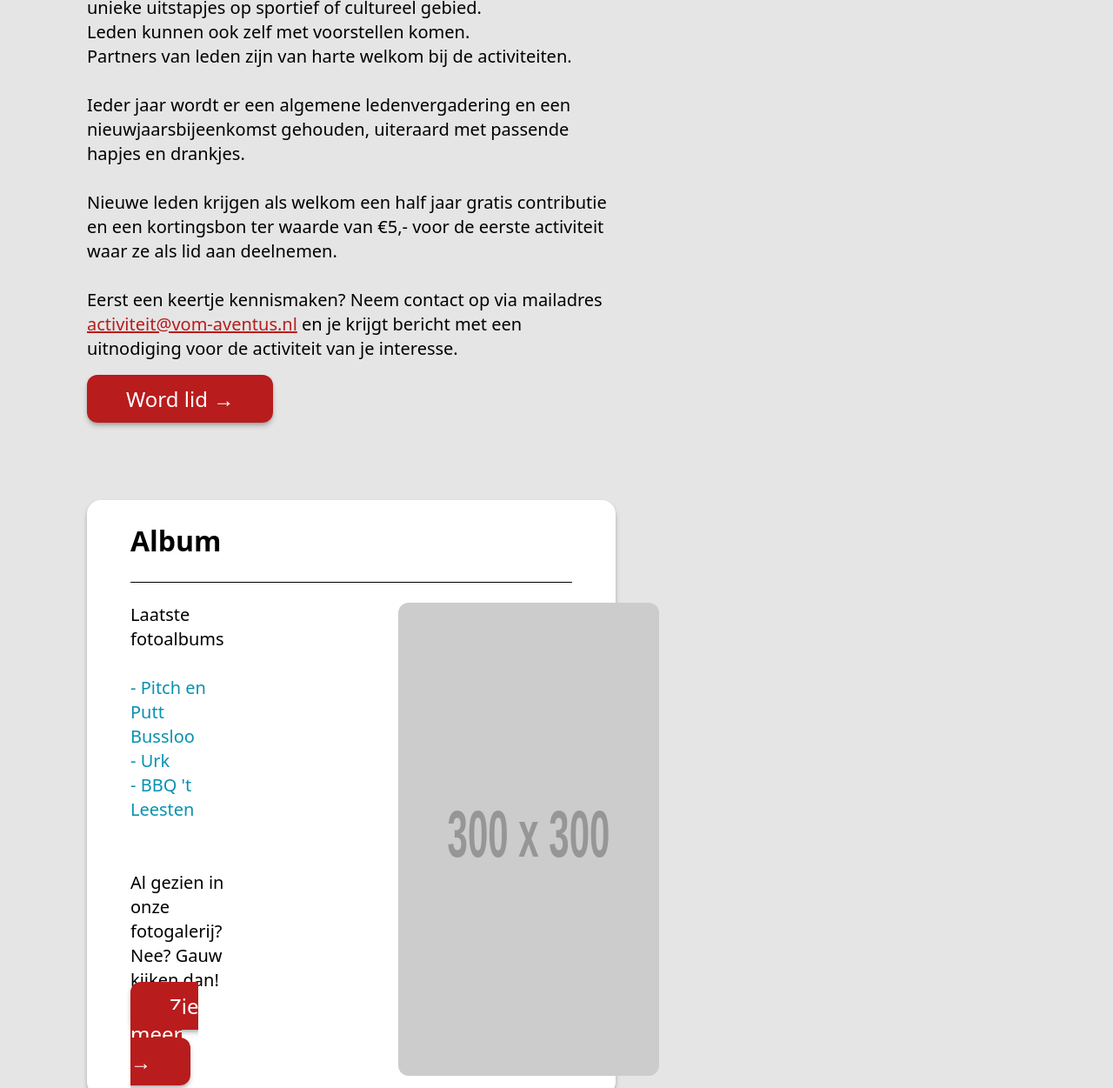
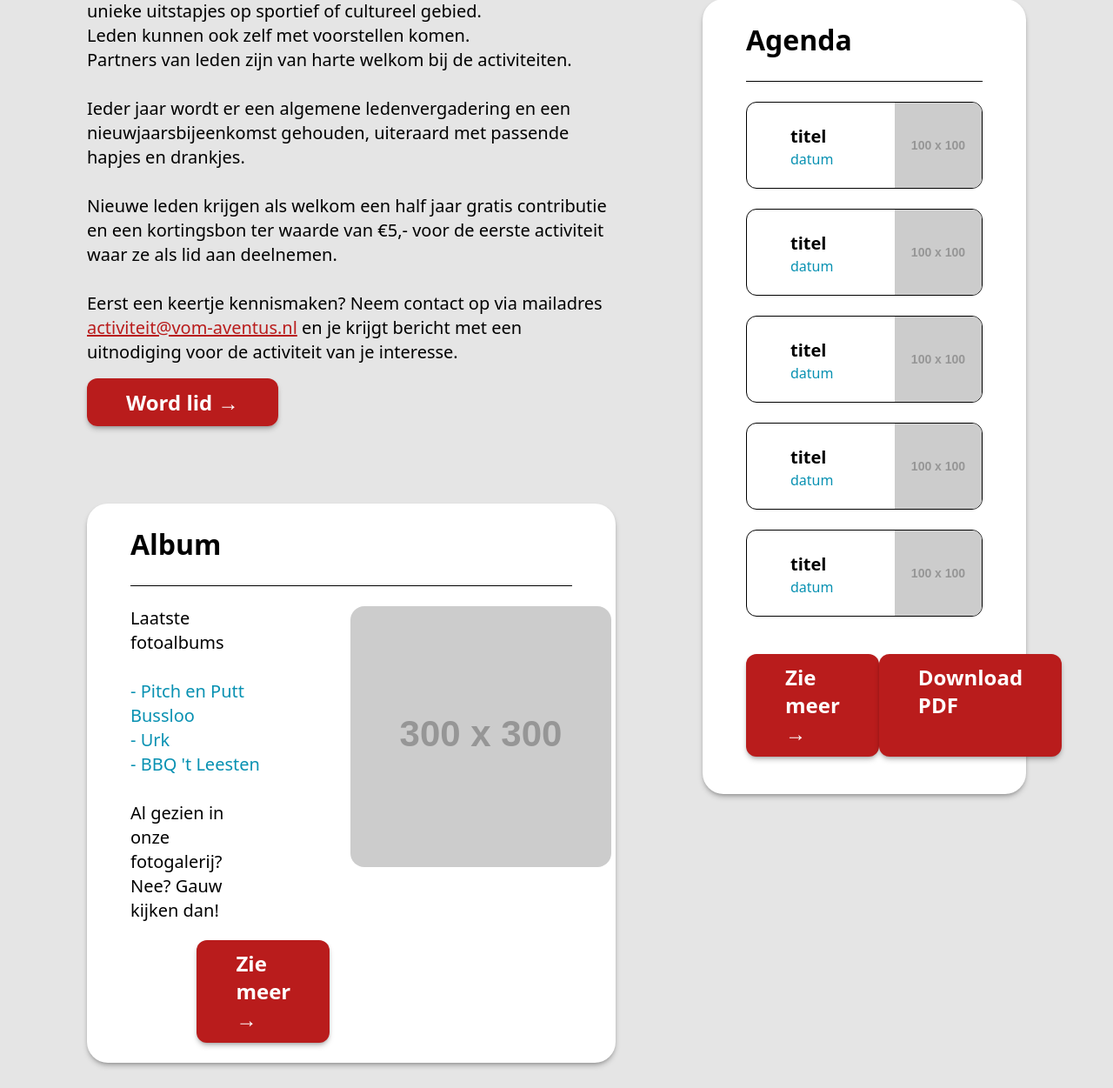
Before and after one commit to Alphix-01/GDW-examen, a plain HTML site: page index.html in a window 1280 px wide. Shown: the part 866-2117 px from the top of the page at 87% size. Drawn offline with nearby package versions, Linux system fonts and the light colour scheme; placeholder pictures from the web are drawn by us.

Commit message:
finished index

```diff
--- a/index.html
+++ b/index.html
@@ -34,13 +34,15 @@
         <a href="/Over-ons.html" class="py-[25px] px-[50px] hover:bg-red-900 focus:bg-red-900">Over Ons</a>
     </div>
 
-    <img src="/Hero-header.jpg" alt="Aventus Apeldoorn, Aventus Deventer, Aventus Zutphen." class="w-screen">
+    <img src="/Hero-header.jpg" alt="Aventus Apeldoorn, Aventus Deventer, Aventus Zutphen." class="w-full">
 
-    <content class="m-[50px] lg:m-[100px] flex flex-col lg:grid lg:grid-cols-5 gap-[50px] lg:gap-[100px]">
+    <content class="m-[50px] lg:m-[100px] flex flex-col lg:grid lg:grid-cols-5 lg:grid-rows-[auto_auto] gap-[50px] lg:gap-[100px]">
 
+        <div class="lg:col-span-3 flex flex-col gap-[100px]">
             <!-- intro text -->
-        <div class="lg:col-span-3">
-            <h1 class="text-[32px] font-bold text-red-700 text-center">Welkom op de site van<br>VOM Aventus<br>Ontmoetingsplaats van en voor oud-medewerkers van Aventus!<br><br></h1>
+            <div class="lg:col-span-3 lg:row-span-1">
+                <h1 class="text-[32px] font-bold text-red-700 text-center">Welkom op de site van<br>VOM Aventus<br>Ontmoetingsplaats van en voor oud-medewerkers van Aventus!</h1>
+                <p class="text-xl text-cyan-600 font-bold text-center">- Samen Aventus herinneringen maken -</p><br>
                 <p class="text-xl">We willen iedereen, die in dienst is geweest bij Aventus en nu met (pre)pensioen is,
                 de mogelijkheid bieden om oud-collega's te ontmoeten en op de hoogte te blijven van de ontwikkelingen bij Aventus.<br><br>
                 We doen dit door activiteiten te organiseren zoals bedrijfsbezoeken, cursussen, lezingen, wandelingen en andere unieke
@@ -51,31 +53,83 @@
                 <a href="mailto:activiteit@vom-aventus.nl" target="_blank" class="text-red-700 underline">activiteit@vom-aventus.nl</a>
                 en je krijgt bericht met een uitnodiging voor de activiteit van je interesse.<br><br>
                 </p>
-            <a href="" class="text-2xl text-white bold bg-red-700 py-[11px] px-[45px] rounded-xl shadow-md shadow-black/25">Word lid →</a>
+                <a href="" class="text-2xl text-white font-bold bg-red-700 py-[11px] px-[45px] rounded-xl shadow-md shadow-black/25">Word lid →</a>
             </div>
 
-        <!-- youtube embed -->
-        <iframe class="lg:col-span-2 w-full h-[340px] rounded-2xl"
-            src="https://www.youtube.com/embed/ScMzIvxBSi4">
-        </iframe>
-
             <!-- Album section -->
-        <div class="lg:col-span-3 bg-white py-[23px] px-[50px] rounded-2xl shadow-md shadow-black/25">
+            <div class="lg:col-span-3 lg:row-start-2 bg-white py-[23px] px-[50px] rounded-3xl shadow-md shadow-black/25">
                 <h1 class="text-[32px] font-bold pb-[23px] border-b border-black">Album</h1>
                 <div class="text-xl mt-[23px] flex flex-row">
-                <div class="mr-[100px]">
+                    <div>
                         <p>Laatste fotoalbums</p><br>
                             <p class="text-xl text-cyan-600">
                             - Pitch en Putt Bussloo<br>
                             - Urk<br>
                             - BBQ 't Leesten<br><br>
-                        </p><br>
+                            </p>
                         <p>Al gezien in onze fotogalerij? Nee? Gauw kijken dan!</p>
-                    <a href="" class="text-2xl text-white bold bg-red-700 py-[11px] px-[45px] rounded-xl shadow-md shadow-black/25 align-center">Zie meer →</a>
+                        <a href="" class="inline-block text-2xl text-white font-bold bg-red-700 py-[11px] px-[45px] ml-[50%] mt-[20px] rounded-xl shadow-md shadow-black/25">Zie meer →</a>
                     </div>
-                <img class="ml-[100px] rounded-xl"src="https://placehold.co/300x300">
+                    <img class="ml-[100px] rounded-2xl w-[300px] h-[300px]" src="https://placehold.co/300x300" alt="cover foto">
+                </div>
+            </div>
+        </div>
+
+        <div class="lg:col-span-2 flex flex-col gap-[100px]">
+            <!-- youtube embed -->
+            <iframe class="lg:col-span-2 lg:col-start-4 lg:row-start-1 w-full h-[340px] rounded-2xl"
+                src="https://www.youtube.com/embed/ScMzIvxBSi4">
+            </iframe>
+
+            <!-- Agenda -->
+            <div class="lg:col-span-2 lg:col-start-4 lg:row-start-2 bg-white py-[23px] px-[50px] rounded-3xl shadow-md shadow-black/25">
+                <h1 class="text-[32px] font-bold pb-[23px] border-b border-black">Agenda</h1>
+
+                <div class="max-h-[100px] mt-[23px] border border-black rounded-xl flex flex-row justify-between overflow-hidden">
+                    <div class="flex flex-col py-[25px] pl-[50px]">
+                        <h1 class="text-xl font-bold">titel</h1>
+                        <p class="text-base text-cyan-600">datum</p>
+                    </div>
+                    <img class="h-[100px] w-[100px]" src="https://placehold.co/100x100" alt="cover foto">
+                </div>
+                <div class="max-h-[100px] mt-[23px] border border-black rounded-xl flex flex-row justify-between overflow-hidden">
+                    <div class="flex flex-col py-[25px] pl-[50px]">
+                        <h1 class="text-xl font-bold">titel</h1>
+                        <p class="text-base text-cyan-600">datum</p>
+                    </div>
+                    <img class="h-[100px] w-[100px]" src="https://placehold.co/100x100" alt="cover foto">
+                </div>
+                <div class="max-h-[100px] mt-[23px] border border-black rounded-xl flex flex-row justify-between overflow-hidden">
+                    <div class="flex flex-col py-[25px] pl-[50px]">
+                        <h1 class="text-xl font-bold">titel</h1>
+                        <p class="text-base text-cyan-600">datum</p>
+                    </div>
+                    <img class="h-[100px] w-[100px]" src="https://placehold.co/100x100" alt="cover foto">
+                </div>
+                <div class="max-h-[100px] mt-[23px] border border-black rounded-xl flex flex-row justify-between overflow-hidden">
+                    <div class="flex flex-col py-[25px] pl-[50px]">
+                        <h1 class="text-xl font-bold">titel</h1>
+                        <p class="text-base text-cyan-600">datum</p>
+                    </div>
+                    <img class="h-[100px] w-[100px]" src="https://placehold.co/100x100" alt="cover foto">
+                </div>
+                <div class="max-h-[100px] mt-[23px] border border-black rounded-xl flex flex-row justify-between overflow-hidden">
+                    <div class="flex flex-col py-[25px] pl-[50px]">
+                        <h1 class="text-xl font-bold">titel</h1>
+                        <p class="text-base text-cyan-600">datum</p>
+                    </div>
+                    <img class="h-[100px] w-[100px]" src="https://placehold.co/100x100" alt="cover foto">
+                </div>
+
+                <div class="flex flex-row justify-between my-[20px]">
+                    <a href="" class="inline-block text-2xl text-white font-bold bg-red-700 py-[11px] px-[45px] mt-[23px] rounded-xl shadow-md shadow-black/25">Zie meer →</a>
+                    <a href="" class="inline-block text-2xl text-white font-bold bg-red-700 py-[11px] px-[45px] mt-[23px] rounded-xl shadow-md shadow-black/25">Download PDF</a>
+                </div>
             </div>
         </div>
     </content>
+    <footer class="bg-red-700 w-full text-end">
+        <p class="text-xl text-white mx-[100px] py-[5px]">Met trots aangedreven door WordPress. Ontworpen door Iza Maes.</p>
+    </footer>
 </body>
 </html>
```
Lines whose indentation alone changed are shown as unchanged.
